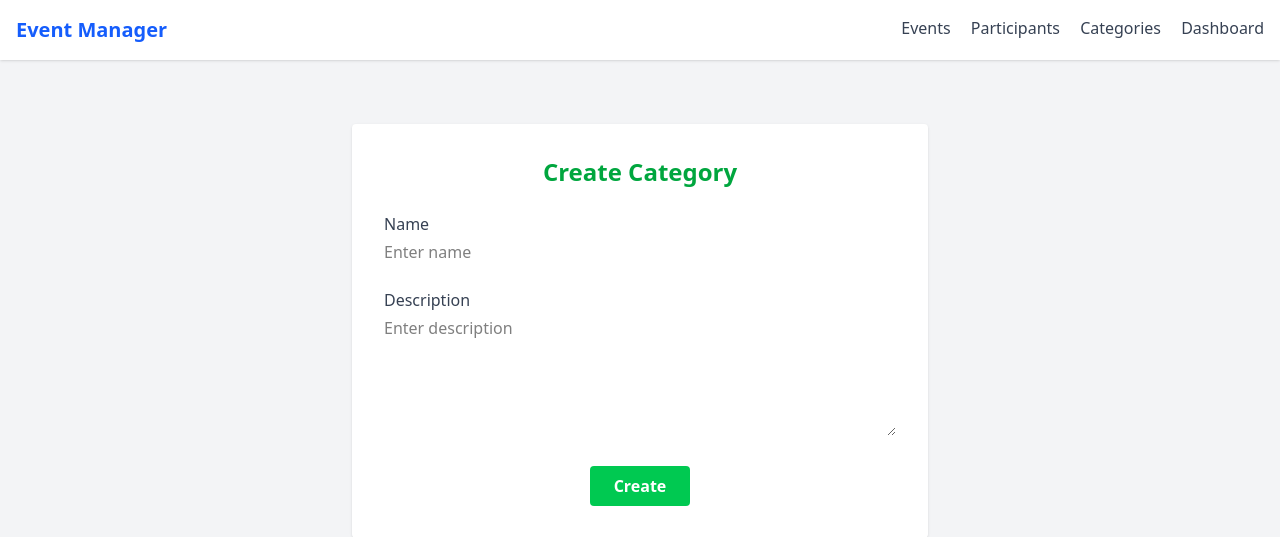
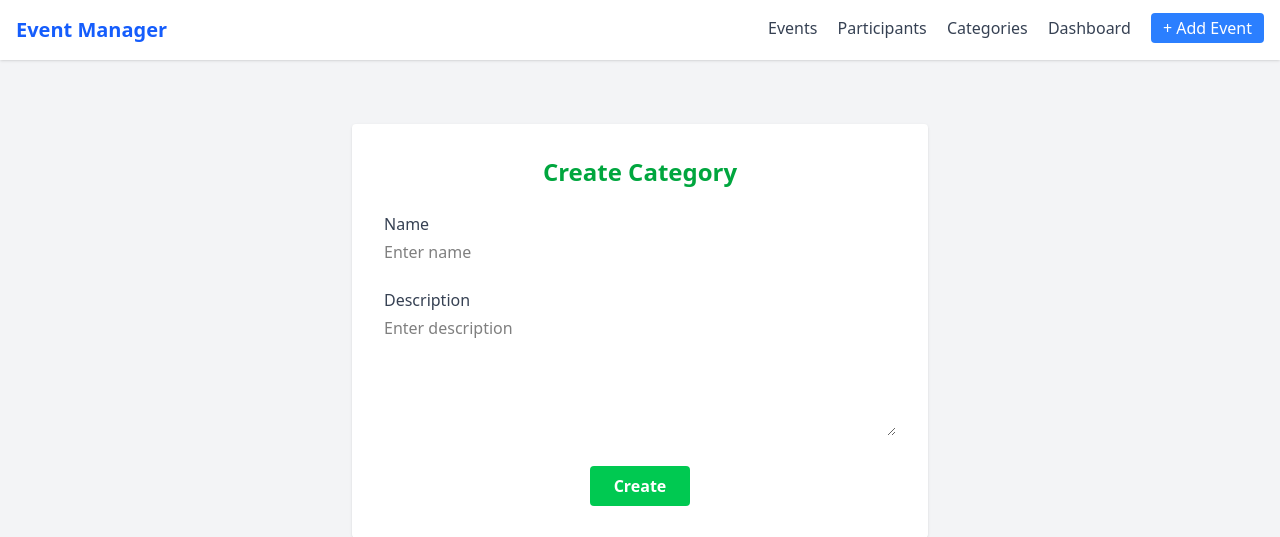
Before and after one commit to afrin0416/event-management, a Django app: page /categories/create/ in a window 1280 px wide. Shown: the top 537 px of the page. Run offline with Django 5.2, Linux system fonts and the light colour scheme; style sheets or scripts are compiled from the project's sources.

Commit message:
Update navigation links in base template and fix redirect in views

```diff
--- a/event/templates/events/base.html
+++ b/event/templates/events/base.html
@@ -25,13 +25,17 @@
         <a
           href="{% url 'category_list' %}"
           class="text-gray-700 hover:text-blue-500"
-          >Categories</a
-        >
+          >Categories
+         </a>
         <a
           href="{% url 'dashboard' %}"
           class="text-gray-700 hover:text-blue-500"
-          >Dashboard</a
-        >
+          >Dashboard
+        </a>
+        <a href="{% url 'event_create' %}"
+         class="bg-blue-500 text-white px-3 py-1 rounded hover:bg-blue-600">
+          + Add Event
+        </a>
       </div>
     </nav>
 
--- a/event/templates/events/eventForm.html
+++ b/event/templates/events/eventForm.html
@@ -1,5 +1,7 @@
-{% extends 'events/base.html' %} {% load static %} {% block title %}Event Form{%
-endblock %} {% block content %}
+{% extends 'events/base.html' %}
+{% load static %}
+{% block title %}Event Form{% endblock %}
+{% block content %}
 <div class="max-w-2xl mx-auto mt-10 bg-white p-8 rounded shadow">
   <h2 class="text-2xl font-bold mb-6 text-center text-blue-600">
     {% if form.instance.pk %}Update Event{% else %}Create Event{% endif %}
--- a/event/views.py
+++ b/event/views.py
@@ -123,7 +123,7 @@ def participant_update(request, participant_id):
 def participant_delete(request, participant_id):
     participant = Participant.objects.get(id=participant_id)
     participant.delete()
-    return redirect('participantList')
+    return redirect('participant_list')
 
 
 # Category Views
```
